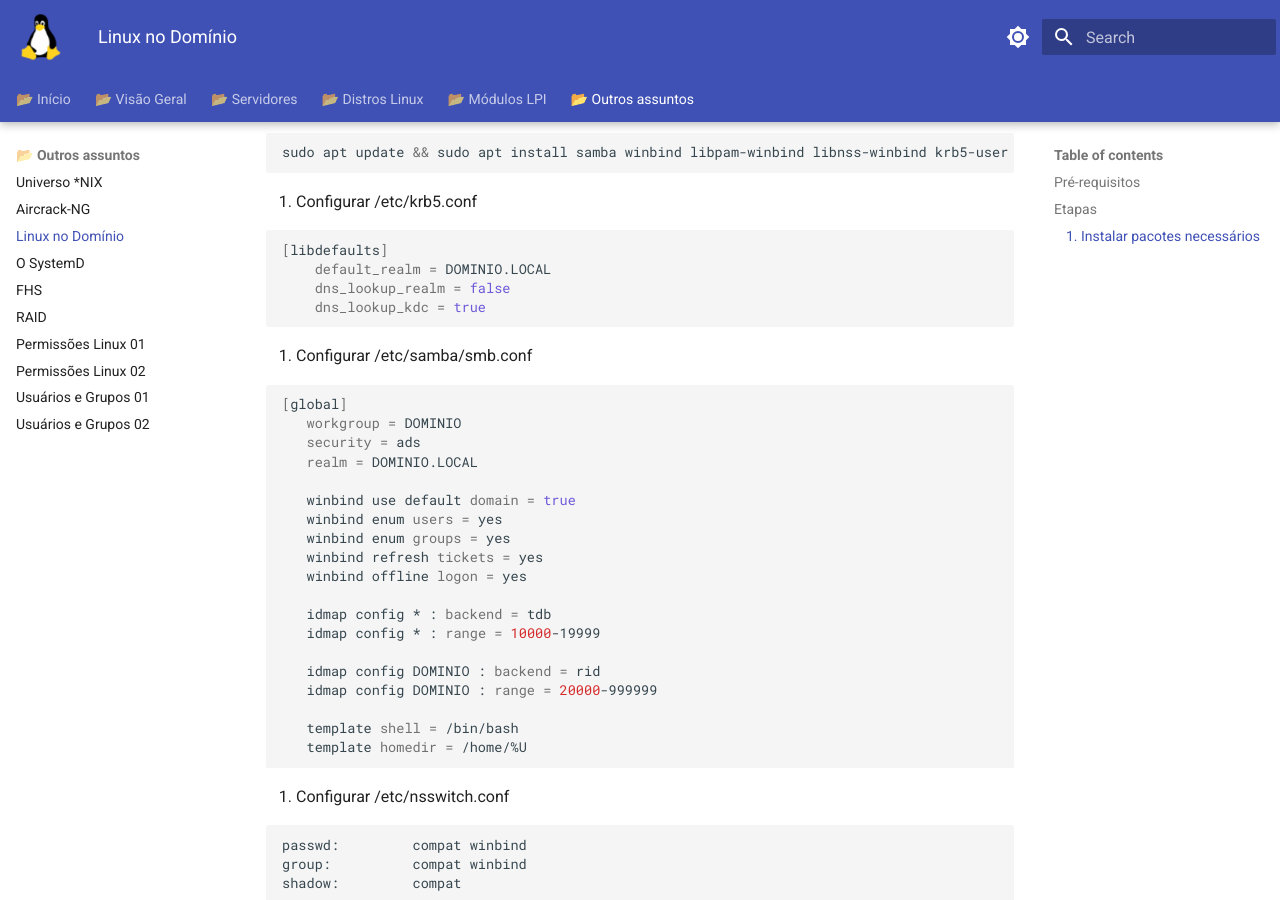
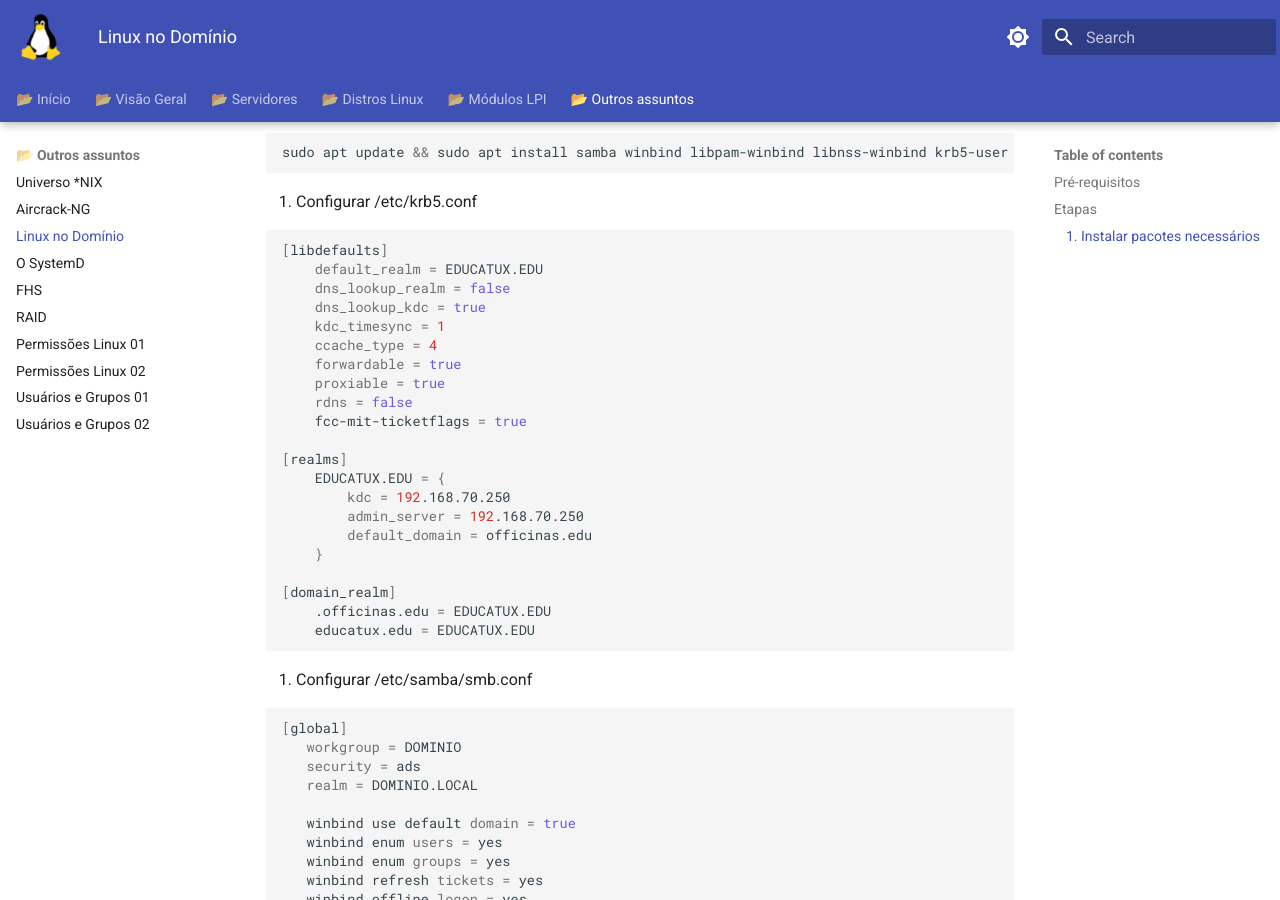
Before and after one commit to educharquero/officinas, an MkDocs documentation site: the page built from docs/Ingressar_Linux_no_dominio.md, in a window 1280 px wide and 900 px high, scrolled down 545 px. Built offline with MkDocs 1.6.1 and Material for MkDocs 9.7.7, drawn with Linux system fonts in a browser that asks for light colours.

Commit message:
krb5.conf

````diff
--- a/docs/Ingressar_Linux_no_dominio.md
+++ b/docs/Ingressar_Linux_no_dominio.md
@@ -26,9 +26,26 @@ sudo apt update && sudo apt install samba winbind libpam-winbind libnss-winbind
 
 ```bash
 [libdefaults]
-    default_realm = DOMINIO.LOCAL
+    default_realm = EDUCATUX.EDU
     dns_lookup_realm = false
     dns_lookup_kdc = true
+    kdc_timesync = 1
+    ccache_type = 4
+    forwardable = true
+    proxiable = true
+    rdns = false
+    fcc-mit-ticketflags = true
+
+[realms]
+    EDUCATUX.EDU = {
+        kdc = 192.168.70.250
+        admin_server = 192.168.70.250
+        default_domain = officinas.edu
+    }
+
+[domain_realm]
+    .officinas.edu = EDUCATUX.EDU
+    educatux.edu = EDUCATUX.EDU
 ```
 
 3. Configurar /etc/samba/smb.conf
````
